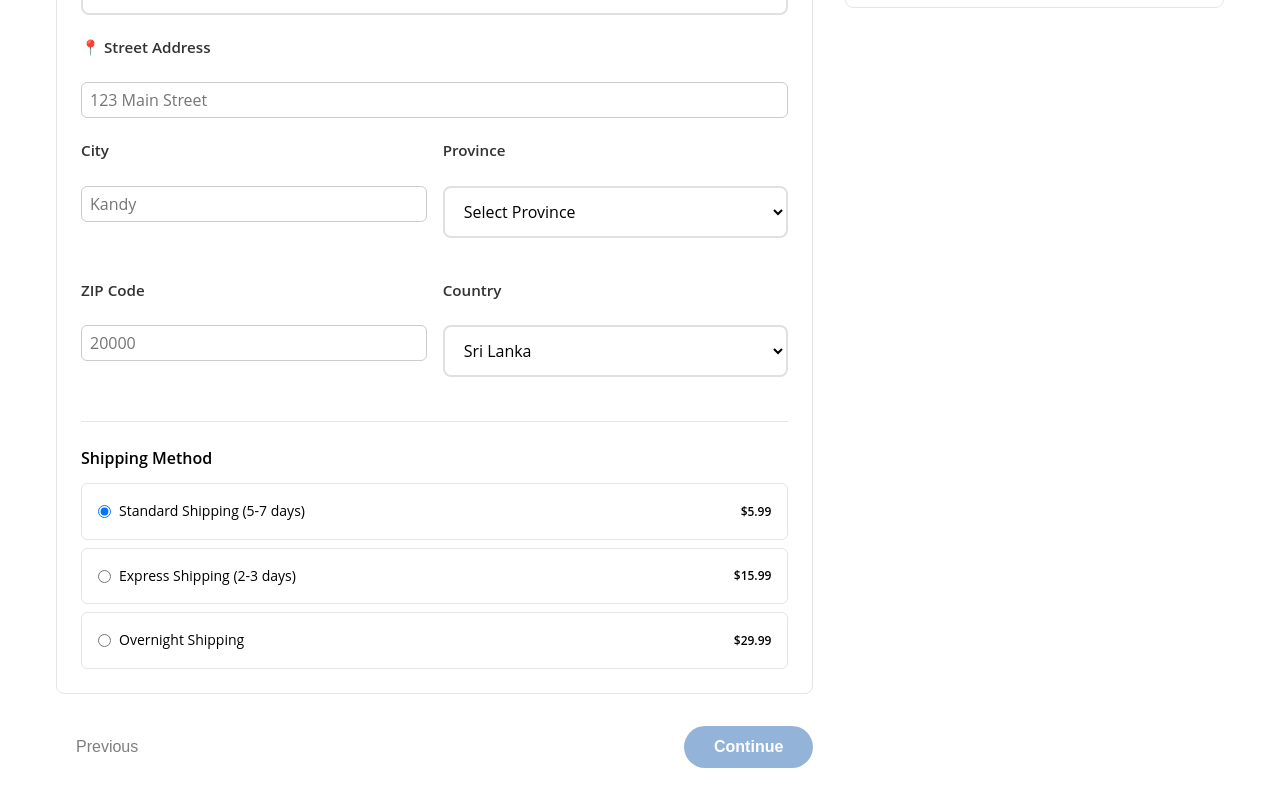
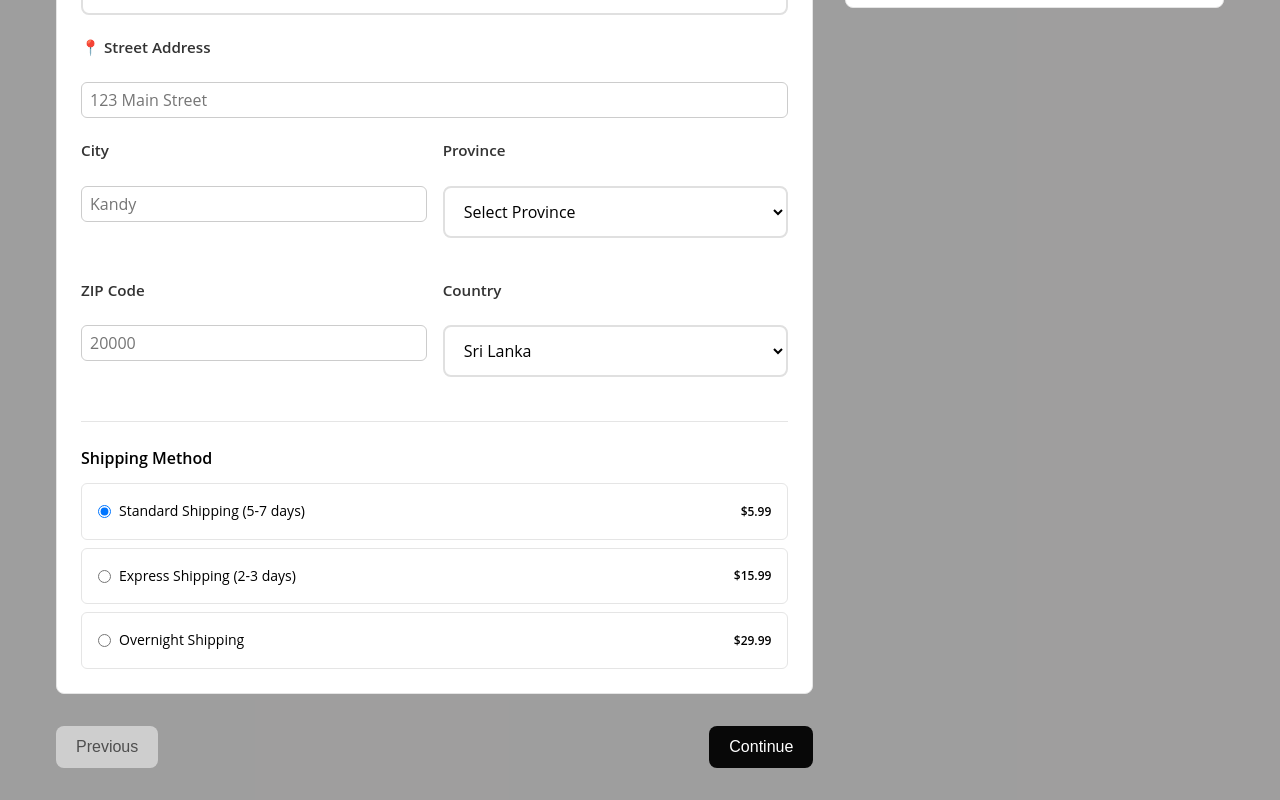
Before and after one commit to AroshXR/MERN_ITP_PROJECT, a React (Create React App) app in the folder frontend/: page /paymentManagement in a window 1280 px wide. Shown: the part 571-1371 px from the top of the page. Built offline with nearby package versions, Linux system fonts and the light colour scheme; no server answers.

Commit message:
avishka21morning

```diff
--- a/frontend/src/Components/Home/ContactUs.css
+++ b/frontend/src/Components/Home/ContactUs.css
@@ -2,7 +2,7 @@
   max-width: 600px;
   margin: 50px auto;
   padding: 30px;
-  background: #1a1a1a;
+   background: linear-gradient(135deg, #212121fa 0%, #333333 100%);
   border-radius: 10px;
   box-shadow: 0 6px 20px rgba(0,0,0,0.7);
   text-align: center;
--- a/frontend/src/Components/PaymentDetailsDisplay/PaymentDetailsDisplay.css
+++ b/frontend/src/Components/PaymentDetailsDisplay/PaymentDetailsDisplay.css
@@ -3,7 +3,7 @@
   margin: 0 auto;
   padding: 20px;
   font-family: 'Segoe UI', Tahoma, Geneva, Verdana, sans-serif;
-  background-color: #ffffff;
+  background-color:#65656545;
   color: #000000;
   min-height: 100vh;
 }
@@ -14,7 +14,8 @@
   padding: 20px;
   background: linear-gradient(135deg, #000000 0%, #333333 100%);
   color: white;
-  border-radius: 10px;
+  height: 200px;
+
   border: 2px solid #000000;
 }
 
--- a/frontend/src/Components/PaymentDetailsDisplay/PaymentDetailsDisplay.jsx
+++ b/frontend/src/Components/PaymentDetailsDisplay/PaymentDetailsDisplay.jsx
@@ -173,13 +173,14 @@ const PaymentDetailsDisplay = () => {
   return (
     <div>
       <NavBar />
-
-    <div className="payment-details-container">
-
       <div className="payment-header">
         <h1>Payment Details Management</h1>
         <p>View and manage all payment records from the database</p>
       </div>
+
+      <div className="payment-details-container">
+
+
 
         {/* Statistics Cards */}
         {statistics && (
--- a/frontend/src/Components/PaymentManagement/PaymentManagement.css
+++ b/frontend/src/Components/PaymentManagement/PaymentManagement.css
@@ -15,7 +15,7 @@ body {
 /* Main container */
 .checkout-container {
   min-height: 100vh;
-  background-color: #fff;
+  background-color: #34333356;
 }
 
 /* Progress header */
--- a/frontend/src/Components/PaymentManagement/PaymentManagement.jsx
+++ b/frontend/src/Components/PaymentManagement/PaymentManagement.jsx
@@ -612,7 +612,7 @@ const CheckoutPage = () => {
                 Previous
               </button>
               {currentStep < 3 ? (
-                <button className="btn btn-primary" onClick={() => setCurrentStep(currentStep + 1)}>
+                <button className="supbtn" onClick={() => setCurrentStep(currentStep + 1)}>
                   Continue
                 </button>
               ) : (
--- a/frontend/src/Components/Supplier-management/SupplierManagement.css
+++ b/frontend/src/Components/Supplier-management/SupplierManagement.css
@@ -2,7 +2,7 @@
 
 /* Color Variables */
 :root {
-  --background: #ffffff;
+  --background: #65656545;
   --foreground: #0e0e0f;
   --card: #f9fafb;
   --card-foreground: #0c0c0c;
@@ -17,7 +17,7 @@
   --accent: #0a0a0a;
   --accent-foreground: #ffffff;
   --destructive: #dc2626;
-  --destructive-foreground: #ffffff;
+  --destructive-foreground: #0b0b0b;
   --border: #e5e7eb;
   --input: #ffffff;
   --ring: rgba(5, 6, 6, 0.5);
@@ -56,11 +56,13 @@ body {
 }
 
 .dashboard-header {
-  background: var(--primary);
-  color: var(--primary-foreground);
+
+ background: linear-gradient(135deg, #000000 0%, #333333 100%);
   padding: 20px;
   border-radius: var(--radius);
   margin-bottom: 30px;
+  border-radius: 0;
+  height: 200px;
   text-align: center;
 }
 
@@ -73,6 +75,8 @@ body {
 
 .dashboard-grid {
   display: flex;
+  justify-content: space-between;
+
   grid-template-columns: repeat(auto-fit, minmax(300px, 1fr));
   gap: 20px;
   margin-bottom: 30px;
@@ -83,6 +87,8 @@ body {
   border: 1px solid var(--border);
   border-radius: var(--radius);
   padding: 20px;
+  width: 300px;
+  margin-top: 20px;
   box-shadow: 0 2px 4px rgba(0, 0, 0, 0.1);
   transition: transform 0.2s ease, box-shadow 0.2s ease;
 }
@@ -480,3 +486,17 @@ body {
     font-size: 0.8rem;
 
   }
+  .supbtn{
+   padding: 12px 20px;
+  border: none;
+  border-radius: var(--radius);
+  cursor: pointer;
+  font-weight: 500;
+  font-size: 1rem;
+  transition: all 0.2s ease;
+  text-decoration: none;
+  display: inline-block;
+  text-align: center;
+  background: var(--primary);
+  color: var(--primary-foreground);
+  }
--- a/frontend/src/Components/Supplier-management/SupplierManagement.jsx
+++ b/frontend/src/Components/Supplier-management/SupplierManagement.jsx
@@ -598,8 +598,7 @@ Items: ${o.items}
   return (
     <div className="main">
       <NavBar />
-      <div className="supplier-container">
-        <div className="dashboard-header">
+      <div className="dashboard-header">
           <h1>Supplier Management System</h1>
           <p>Manage your clothing store suppliers and orders efficiently</p>
           {successMessage && (
@@ -645,6 +644,8 @@ Items: ${o.items}
           )}
 
         </div>
+      <div className="supplier-container">
+
 
         <div className="nav-tabs">
           <button
@@ -738,7 +739,7 @@ Items: ${o.items}
                 value={searchTerm}
                 onChange={(e) => setSearchTerm(e.target.value)}
               />
-              <button className="btn btn-primary" onClick={() => openModal("supplier")}>
+              <button className="supbtn" onClick={() => openModal("supplier")}>
                 Add Supplier
               </button>
             </div>
@@ -800,7 +801,7 @@ Items: ${o.items}
                 value={searchTerm}
                 onChange={(e) => setSearchTerm(e.target.value)}
               />
-              <button className="btn btn-primary" onClick={() => openModal("order")}>
+              <button className="supbtn" onClick={() => openModal("order")}>
                 Add Order
               </button>
             </div>
@@ -925,7 +926,7 @@ Items: ${o.items}
               </div>
 
               <div className="report-actions">
-                <button className="btn btn-primary" onClick={generateReport}>
+                <button className="supbtn" onClick={generateReport}>
                   View Report
                 </button>
                 {viewingReport && (
```
Lines whose indentation alone changed are shown as unchanged.
